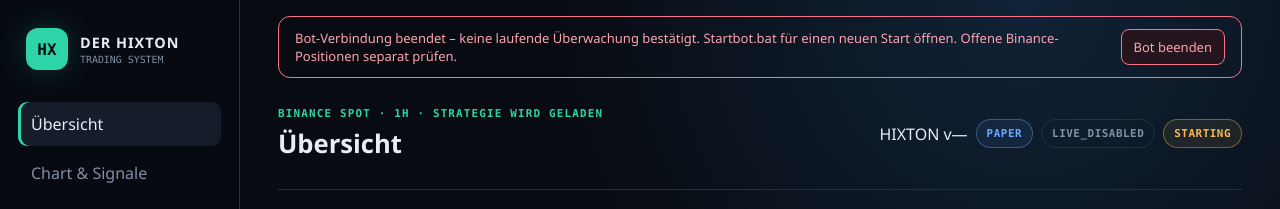
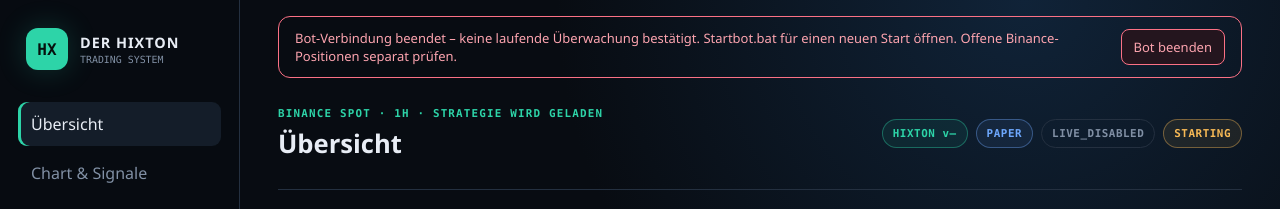
Before and after one commit to 127027/Der-Hixton-von-GPT, a website built with Vite: page ui/index.html in a window 1280 px wide. Shown: the top 209 px of the page. Built offline with nearby package versions, Linux system fonts and the light colour scheme; no server answers; files whose address does not match are found by name; what lightweight-charts would draw is missing.

Commit message:
style(ui): format version badge

```diff
--- a/ui/src/styles.css
+++ b/ui/src/styles.css
@@ -42,7 +42,8 @@ h1 { font-size: clamp(1.4rem, 2vw, 2rem); }
 h2 { font-size: 1.25rem; }
 .eyebrow { margin-bottom: 6px; color: var(--green); font: 600 .68rem var(--mono); letter-spacing: .11em; }
 .status-cluster { display: flex; align-items: center; gap: 8px; flex-wrap: wrap; justify-content: flex-end; }
-.mode-pill, .health-pill { font: 600 .68rem var(--mono); letter-spacing: .05em; border: 1px solid; padding: 7px 10px; border-radius: 999px; }
+.version-pill, .mode-pill, .health-pill { font: 600 .68rem var(--mono); letter-spacing: .05em; border: 1px solid; padding: 7px 10px; border-radius: 999px; }
+.version-pill { color: var(--green); border-color: rgba(45, 212, 168, .38); background: rgba(45, 212, 168, .08); }
 .mode-pill.paper { color: var(--blue); border-color: rgba(110, 168, 254, .38); background: rgba(110, 168, 254, .08); }
 .mode-pill.disabled { color: var(--muted); border-color: var(--border); }
 .health-pill.starting, .health-pill.degraded { color: var(--amber); border-color: rgba(247, 185, 85, .4); background: rgba(247, 185, 85, .08); }
```
